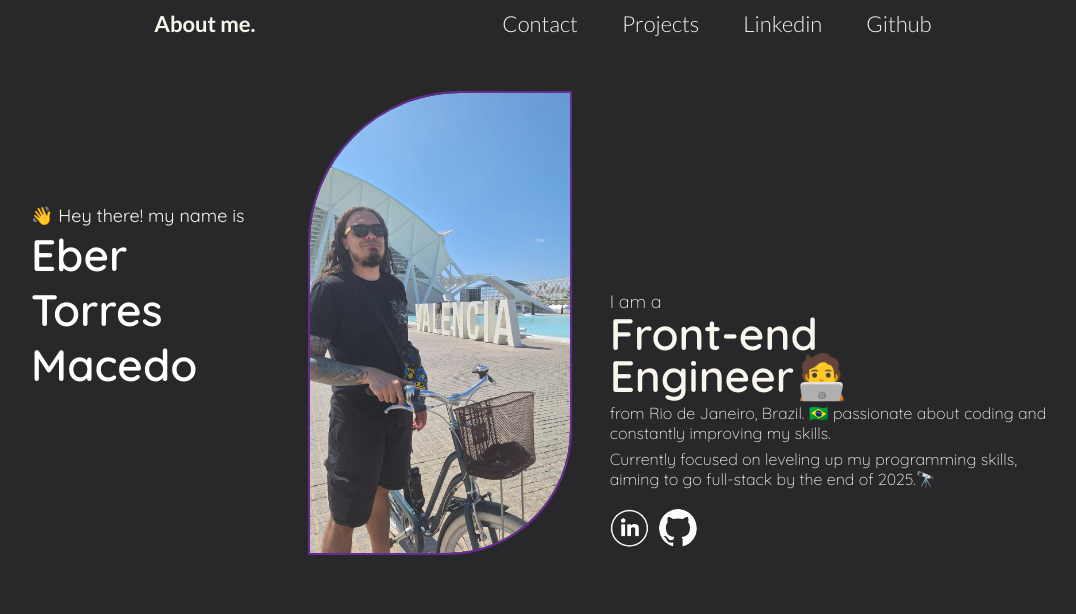
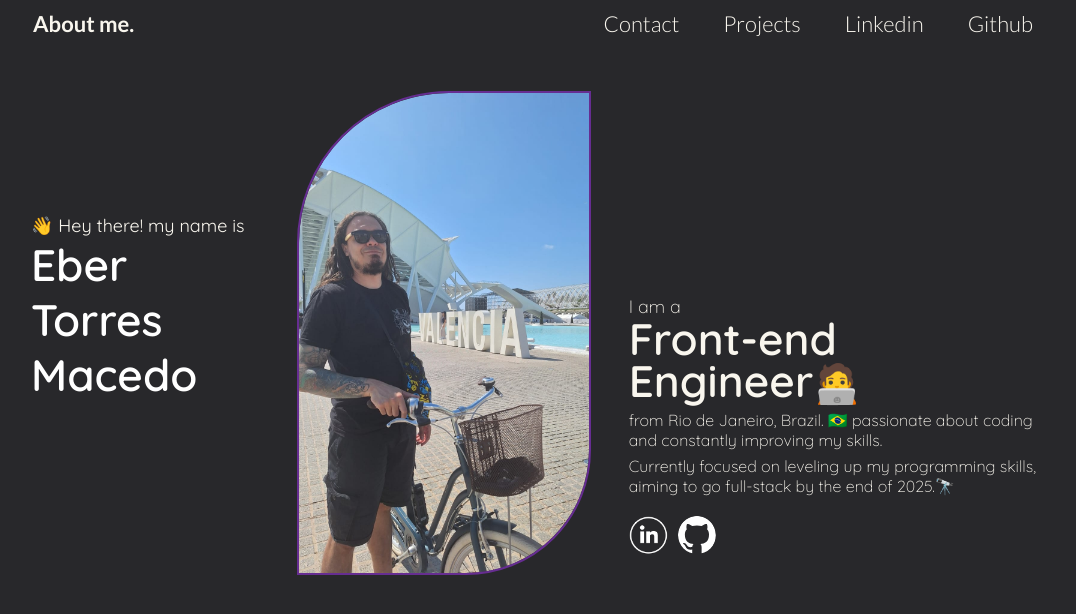
Before and after one commit to ebertm777/epic-profile-site, a Next.js app: page / in a window 1280 px wide. Shown: the top 614 px of the page, without its empty margins (97-1173 px from the left). Built offline with nearby package versions, Linux system fonts and the light colour scheme.

Commit message:
fixed components max width

```diff
--- a/app/Components/Bio/Bio.jsx
+++ b/app/Components/Bio/Bio.jsx
@@ -11,7 +11,7 @@ export default function Bio() {
       <S.ProfilePic />
       <S.BioPresentation>
         <p>I am a</p>
-        <h2>Front-end Engineer🧑‍💻</h2>
+        <h2>Front-end Engineer<span>🧑‍💻</span></h2>
         <h3>
           from Rio de Janeiro, Brazil. 🇧🇷 passionate about coding and constantly improving my
           skills.
--- a/app/Components/Bio/styles.js
+++ b/app/Components/Bio/styles.js
@@ -2,7 +2,13 @@ import styled from "styled-components";
 
 export const Container = styled.div`
   display: flex;
-  justify-content: center;
+  justify-content: space-around;
+  width: 100%;
+  max-width: 1200px;
+
+  a {
+    all: unset;
+  }
 `;
 
 export const BioPresentation = styled.div`
@@ -39,6 +45,10 @@ export const BioPresentation = styled.div`
     margin: 6px 0px 0px 40px;
     max-width: 500px;
   }
+
+  span {
+    font-size: 38px;
+  }
 `;
 
 export const SayHello = styled.h1`
@@ -63,10 +73,10 @@ export const MyName = styled.h1`
 export const ProfilePic = styled.img.attrs({
   src: "/ValenciaFoto.jpg",
 })`
-  min-width: 260px;
-  min-height: 460px;
-  max-width: 260px;
-  max-height: 460px;
+  min-width: 290px;
+  min-height: 480px;
+  max-width: 290px;
+  max-height: 480px;
   border-top-left-radius: 150px;
   border-bottom-right-radius: 123px;
   object-fit: cover;
--- a/app/Main/styles.js
+++ b/app/Main/styles.js
@@ -8,6 +8,7 @@ export const Container = styled.div`
 
 export const TopMenu = styled.div`
   width: 100%;
+  max-width: 1200px;
   height: 35px;
   display: flex;
   flex-direction: row;
@@ -15,6 +16,7 @@ export const TopMenu = styled.div`
   color: #f9f6ee;
   font-family: "Lato";
   font-size: 22px;
+  align-self: center;
 
   div {
     padding: 2px;
@@ -35,7 +37,7 @@ export const AuthorItem = styled.h2`
   font-size: 22px;
   font-weight: 700;
   padding: 2px;
-  margin: 0px 20px 0px 20px;
+  margin: 0px auto 0px 0px;
 `;
 
 export const Elements = styled.section`
```
